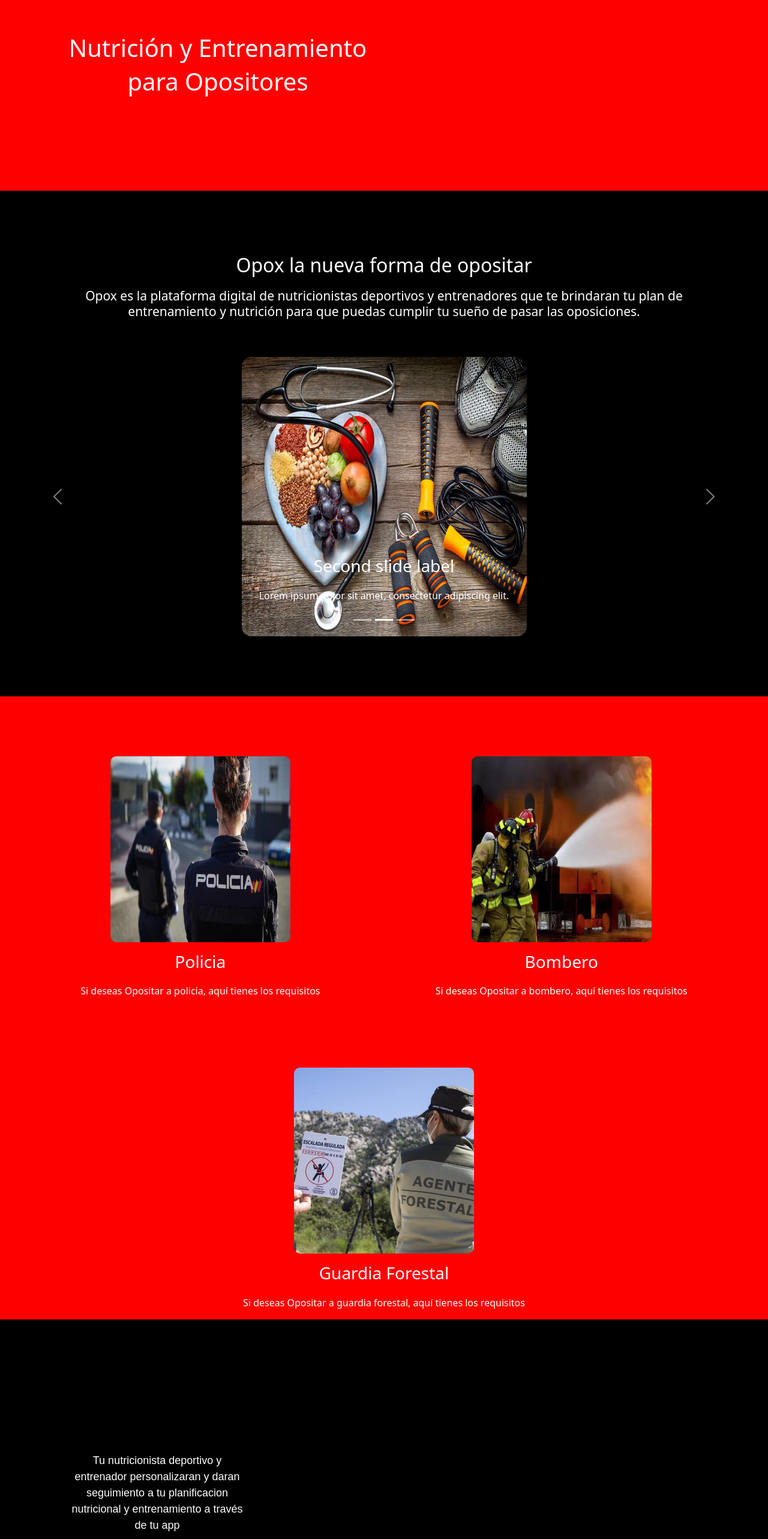
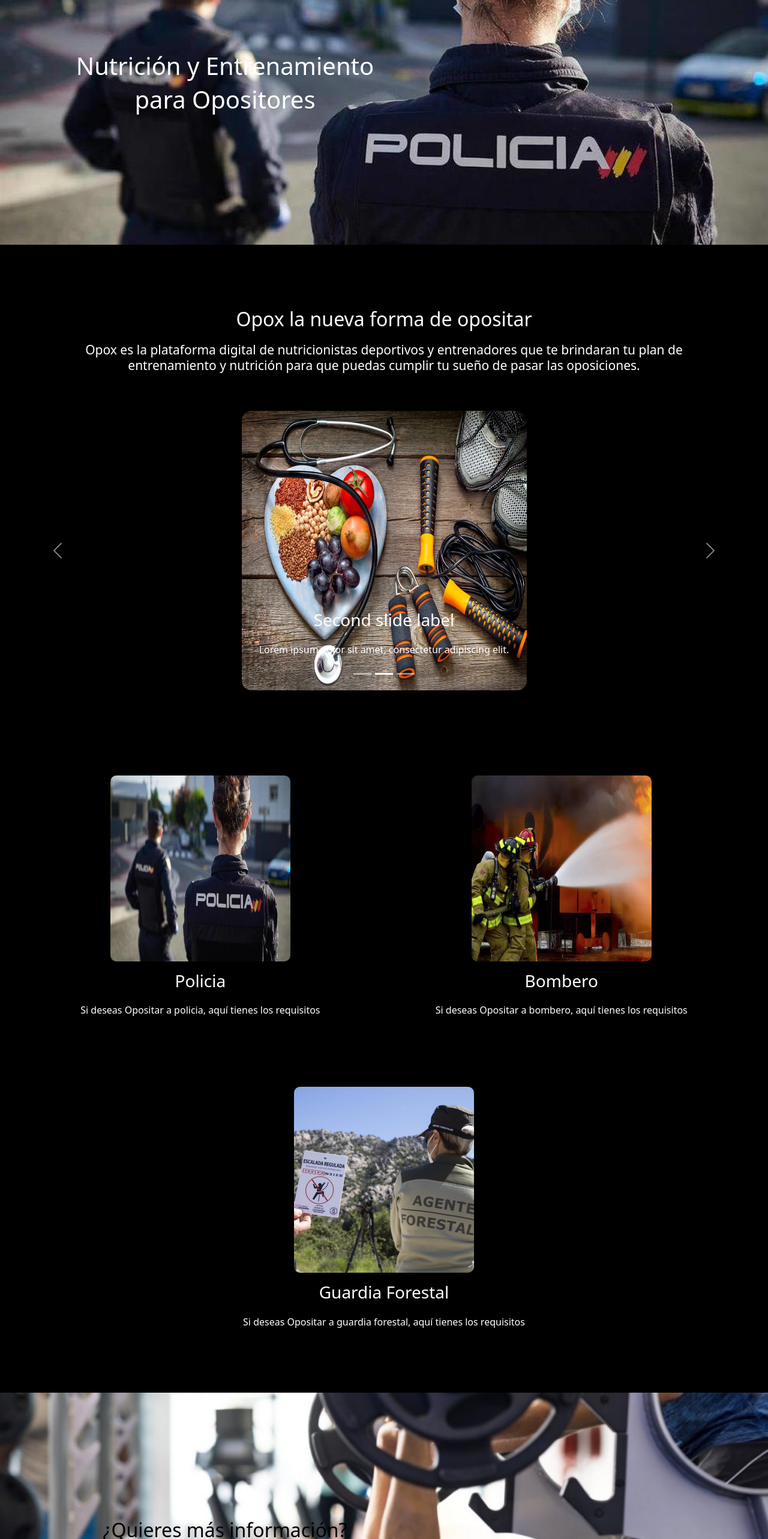
Before and after one commit to ricardorodriguez10/Oposkula, a React (Create React App) app: page / in a window 1280 px wide. Shown: the part 234-2800 px from the top of the page at 60% size. Built offline with nearby package versions, Linux system fonts and the light colour scheme.

Commit message:
whatsapp button added

```diff
--- a/src/containers/Home/Home.css
+++ b/src/containers/Home/Home.css
@@ -3,16 +3,20 @@
     background-color: black;
 }
 
-.row {
-    background-color: red;
+.oppositions{
+    background-image: url(../../assets/police.jpg);
+    background-size: cover;
+    background-position: center;
+    background-repeat: no-repeat;
+
 }
 
 .firstPart {
-    margin-top: 7em;
-    padding-bottom: 5em;
+    padding-top: 8em;
+    padding-bottom: 7em;
     width: 25em;
     height: fit-content;
-
+    font-size: 30px;
 }
 
 .whoIsOpox {
@@ -24,8 +28,13 @@
     width: 50em;
 }
 
+.OurServices {
+    padding-bottom: 3em;
+}
+
 
 .servicesContainer{
+    padding-top: 100px;
     display: flex;
     align-items: center;
     flex-wrap: wrap;
@@ -38,15 +47,6 @@ p {
 margin-top: 20px;
 }
 
-
-.OurServices {
-    margin-top: 100px;
-    background-color: red;
-}
-
-.servicesContainer{
-    padding-top: 100px;
-}
 
 .policeImg {
     width: 300px;
@@ -66,42 +66,6 @@ margin-top: 20px;
     border-radius: 10px 10px 10px 10px;
 }
 
-.cardP {
-    color: black;
-}
-
-.homeImg {
-    width: 95rem;
-    height:40rem;
-    align-items: left;
-    justify-content: left;
-}
-
-.whatDoWeDo {
-    position: relative;
-    left: 70%;
-    border-radius: 16px 16px 16px 16px;
-    width: 22rem;
-    color: white;
-    background-color: black;
-    margin-top: 5rem;
-}
-
-.completeYourProfile{
-    margin-left: 1em;
-display: flex;
-padding: 100px 0px 0px 0px;
-}
-
-
-.phoneInfo {
-    margin-top: 10em;
-    width: 30rem;
-    height: 7rem;
-    margin-left: 10em;
-
-}
-
 .phoneImg {
 position: flex;
   width: 475px;
@@ -110,23 +74,6 @@ position: flex;
   border-radius: 16px 16px 16px 16px;
 }
 
-.yourSportNutritionist{
- display: flex;
- padding: 150px 0px 150px 0px;
-}
-
-.yourNutritionist{
-    width: 475px;
-  height: 466px;
-    margin-left: 10rem;
-}
-
-.nutritionistInfo {
-    margin-top: 10em;
-    width: 40rem;
-    height: 7rem;
-    margin-left: 3rem;
-}
 
 .nutritionistImg {
   position: flex;
@@ -164,30 +111,18 @@ padding: 100px 0px 150px 0px;
     border-radius: 16px 16px 16px 16px;
 }
 
-.doubts{
-    position: relative;
-    left: 70%;
-    border-radius: 16px 16px 16px 16px;
-    width: 22rem;
-    color: white;
-    background-color: black;
-    margin-top: 5rem;
-    padding-bottom: 15rem;
+.contactUs{
+    background-image: url(../../assets/benchpress.jpg);
+    background-size: cover;
+    background-position: center;
+    background-repeat: no-repeat;
+    padding-bottom: 200px;
 }
 
-.firstPart {
+.lastPart{
+    padding-top: 7em;
+    color: black;
+    width: 25em;
+    height: fit-content;
     font-size: 30px;
 }
-
-.firstPartText {
-    width: 300px;
-    margin-left: 7rem;
-    padding-top: 10rem;
-    font-family: sans-serif;
-    font-size: 18px;
-
-}
-
-.howItWorks {
-    margin-top: 7em;
-}
--- a/src/containers/Home/Home.jsx
+++ b/src/containers/Home/Home.jsx
@@ -5,7 +5,6 @@ import phone from "../../assets/phone.jpg"
 import police from "../../assets/police.jpg"
 import firefighter from "../../assets/firefighter.jpg"
 import forestryAgent from "../../assets/forestryAgent.jpg"
-
 import sportnutritionist from "../../assets/sportnutritionist.jpg"
 import trainer from "../../assets/trainer.jpg"
 import "./Home.css"
@@ -16,20 +15,20 @@ import Carousel from 'react-bootstrap/Carousel';
 import Card from 'react-bootstrap/Card';
 import CardGroup from 'react-bootstrap/CardGroup';
 import Profile from "../Profile/Profile";
+import Button from 'react-bootstrap/Button';
 
  const Home = () => {
     return (
       <div className="homePage">
 
-       <section id="oppositions">
-
-       <div className="row">
+       <section className="oppositions">
 
        <div className="firstPart">
           <h1>Nutrición y Entrenamiento</h1>
           <h1>para Opositores</h1>
           </div>
-</div>
+
+</section>
 
           <section className="whoIsOpox">
           <div className="whoIsOpoxContent">
@@ -86,7 +85,7 @@ import Profile from "../Profile/Profile";
       </Carousel.Item>
     </Carousel>
 
-       </section>
+
 
        <section className="OurServices">
 
@@ -127,166 +126,22 @@ import Profile from "../Profile/Profile";
 
        </section>
 
-              {/* <CardGroup>
-      <Card>
-        <Card.Img variant="top" src={phone} />
-        <Card.Body>
-          <Card.Title>Card title</Card.Title>
-          <Card.Text>
-           <p className="cardP"> This is a wider card with supporting text below as a natural lead-in
-            to additional content. This content is a little bit longer.</p>
-          </Card.Text>
-        </Card.Body>
-        <Card.Footer>
-          <small className="text-muted">Last updated 3 mins ago</small>
-        </Card.Footer>
-      </Card>
-      <Card>
-        <Card.Img variant="top" src={sportnutritionist} />
-        <Card.Body>
-          <Card.Title>Card title</Card.Title>
-          <Card.Text>
-            <p className="cardP">This card has supporting text below as a natural lead-in to
-            additional content.</p>
-          </Card.Text>
-        </Card.Body>
-        <Card.Footer>
-          <small className="text-muted">Last updated 3 mins ago</small>
-        </Card.Footer>
-      </Card>
-      <Card>
-        <Card.Img variant="top" src={trainer} />
-        <Card.Body>
-          <Card.Title>Card title</Card.Title>
-          <Card.Text>
-          <p className="cardP"> This is a wider card with supporting text below as a natural lead-in
-            to additional content. This card has even longer content than the
-            first to show that equal height action.</p>
-          </Card.Text>
-        </Card.Body>
-        <Card.Footer>
-          <small className="text-muted">Last updated 3 mins ago</small>
-        </Card.Footer>
-      </Card>
-       <Card>
-        <Card.Img variant="top" src={phone} />
-        <Card.Body>
-          <Card.Title>Card title</Card.Title>
-          <Card.Text>
-           <p className="cardP"> This is a wider card with supporting text below as a natural lead-in
-            to additional content. This content is a little bit longer.</p>
-          </Card.Text>
-        </Card.Body>
-        <Card.Footer>
-          <small className="text-muted">Last updated 3 mins ago</small>
-        </Card.Footer>
-      </Card>
-    </CardGroup> */}
 
+        <section className="contactUs">
 
-        <section className="footer">
-
-          <div className="firstPartText">
-            <p>Tu nutricionista deportivo y entrenador
-          personalizaran y daran seguimiento a tu
-            planificacion nutricional y entrenamiento
-            a través de tu app </p>
+          <div className="lastPart">
+            <h2>¿Quieres más información?</h2>
+            <h3>¡Qué esperas, contacta con nosotros!</h3>
+            <a href="https://api.whatsapp.com/send?phone=34649689420&text=Hola,%20me%20podrías%20dar
+%20más%20información%20de%20los%20servicios%20que%20ofrecéis,%20muchas%20gracias.">
+            <Button variant="success">Contacto</Button>
+            </a>
           </div>
 
         </section>
-
-
-        <section id="ourCommitment">
-
-
-
-        <div className="howItWorks">
-          <h2>¿Cómo funciona OPOX?</h2>
-          <p>A través de una suscripción de pago a la app</p>
-        </div>
-
-
-        <section className="completeYourProfile">
-
-        <div className="row">
-
-        <div className=" phoneInfo col-lg-3 col-md-4">
-          <h1> Completaras tu perfil </h1>
-          <p>A mas datos de tu composición corporal, más especificos seremos y mejor rendimiento tendrás.</p>
-        </div>
-
-        <div className="phoneImg col-lg-3 col-md-4">
-        <img className="phoneImg" src={phone} alt="Oposiciones"></img>
-        </div>
-</div>
-
-
-        </section>
-
-        <section className="yourSportNutritionist">
-
-        <div className="row">
-
-        <div className="yourNutritionist col-lg-3 col-md-4">
-        <img className="nutritionistImg" src={sportnutritionist} alt="Nutritionist"></img>
-        </div>
-
-        <div className="nutritionistInfo col-lg-3 col-md-4">
-          <h1> Tú nutricionista deportivo</h1>
-          <p> elaborará un plan nutricional especifico dependiendo la exigencia de la prueba</p>
-        </div>
-</div>
-        </section>
-
-
-        <section className="training">
-
-        <div className="row">
-
-        <div className="yourCoach col-lg-3 col-md-4">
-          <h1> Tú entrenador</h1>
-          <p> diseñará un plan de entrenamiento para tu oposición</p>
-        </div>
-
-        <div className="trainingInfo col-lg-3 col-md-4">
-        <img className="coachImg" src={trainer} alt="Training"></img>
-        </div>
-
-        </div>
-        </section>
-
-        <div className="doubts col-lg-3 col-md-4">
-          <h1> 4: ¿Alguna duda?</h1>
-          <p>tu nutricionista y entrenador estarán dispuestos a resolver todas tus dudas en cualquier momento</p>
-        </div>
-
-
-        </section>
-
 
       </div>
        );
      };
 
      export default Home;
-
-// export default function FoodSearch () {
-//    const [meals, setMeals] = useState([]);
-//   const [search, setSearch] = useState("");
-
-
-// useEffect(() => {
-// getDataFromApi()
-// .then((result) => {
-//   const meals = result.data.hints
-//   setMeals(meals)
-// })
-// .catch((error) => console.log(error))
-// }, []);
-
-// return (
-//   <div className="homeDiv">
-// <FoodList food={meals} />
-//   </div>
-// )
-// }
```
Also changed, not shown: src/assets/benchpress.jpg (added).
